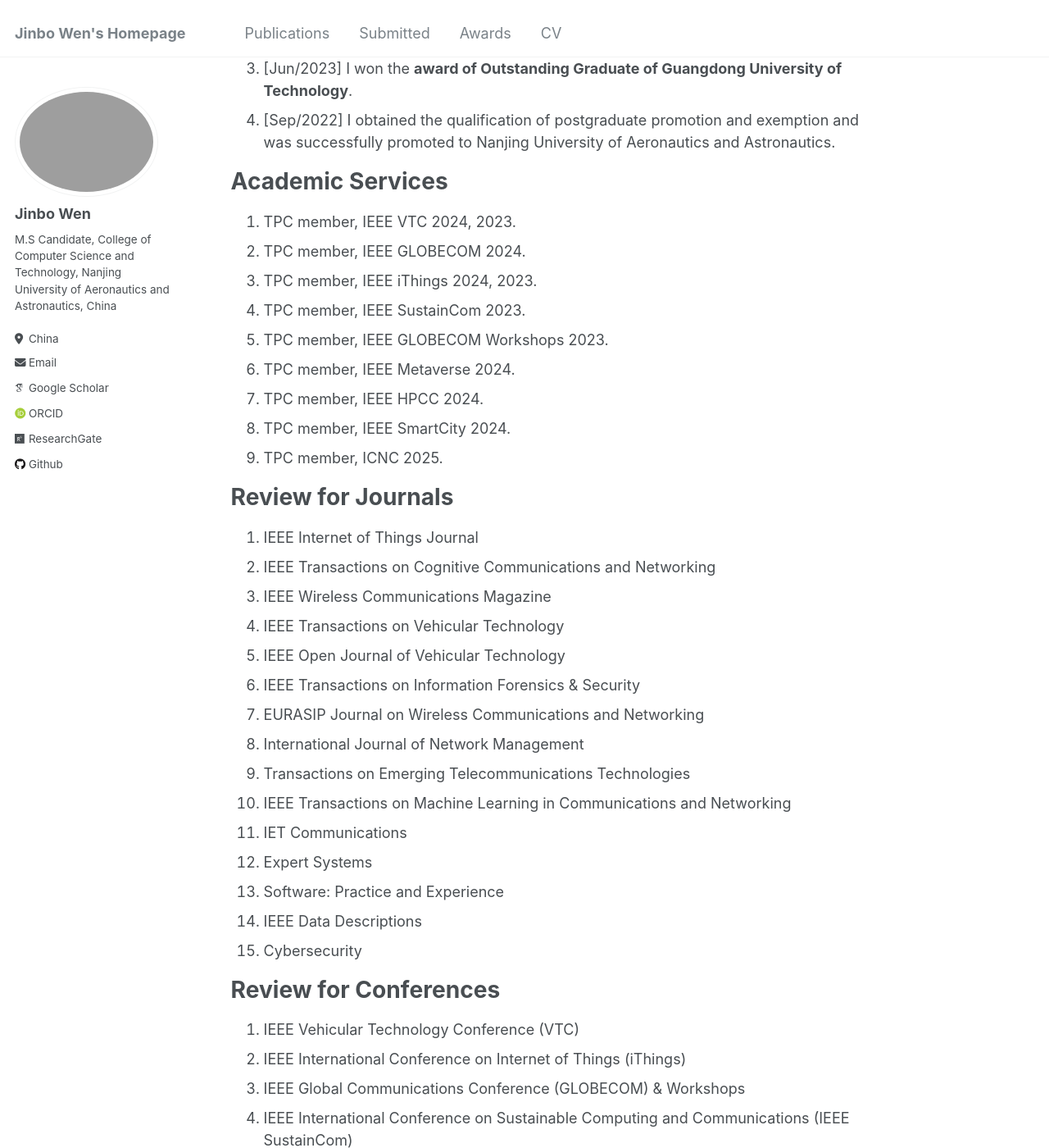
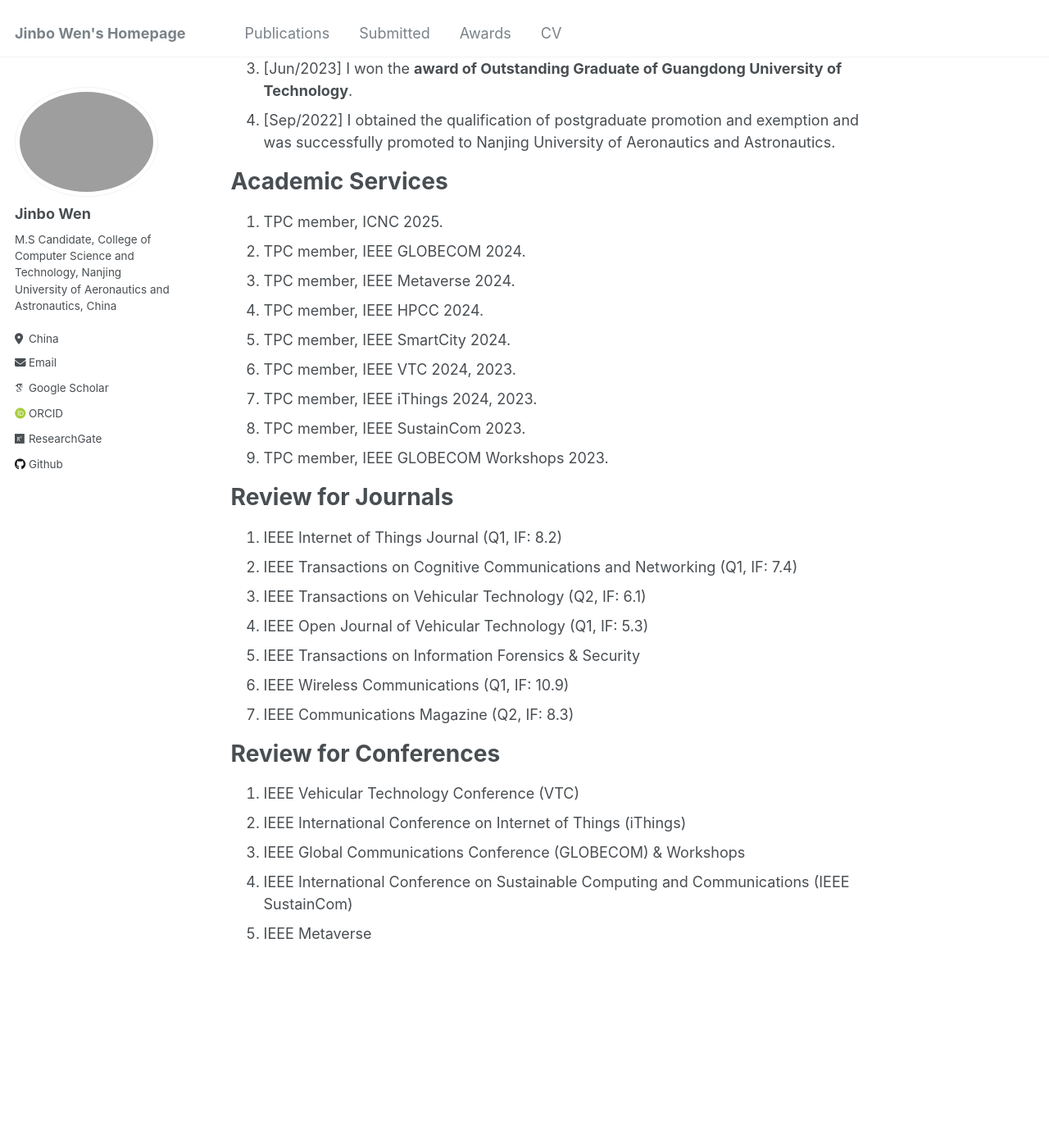
Before and after one commit to JinboWen00/JinboWen00.github.io, a Jekyll site: the page built from _pages/about.md, in a window 1280 px wide and 1400 px high, scrolled down 542 px. Shown: the whole window at 82% size. Built offline with Jekyll 4.4.1, drawn with Linux system fonts in a browser that asks for light colours; some web fonts are replaced.

Commit message:
Update about.md

```diff
--- a/_pages/about.md
+++ b/_pages/about.md
@@ -22,33 +22,33 @@
 
 Academic Services
 ======
-1. TPC member, IEEE VTC 2024, 2023.
+1. TPC member, ICNC 2025.
 2. TPC member, IEEE GLOBECOM 2024.
-3. TPC member, IEEE iThings 2024, 2023.
-4. TPC member, IEEE SustainCom 2023.
-5. TPC member, IEEE GLOBECOM Workshops 2023.
-6. TPC member, IEEE Metaverse 2024.
-7. TPC member, IEEE HPCC 2024.
-8. TPC member, IEEE SmartCity 2024.
-9. TPC member, ICNC 2025.
+3. TPC member, IEEE Metaverse 2024.
+4. TPC member, IEEE HPCC 2024.
+5. TPC member, IEEE SmartCity 2024.
+6. TPC member, IEEE VTC 2024, 2023.
+7. TPC member, IEEE iThings 2024, 2023.
+8. TPC member, IEEE SustainCom 2023.
+9. TPC member, IEEE GLOBECOM Workshops 2023.
 
 Review for Journals
 ======
-1.  IEEE Internet of Things Journal
-2.  IEEE Transactions on Cognitive Communications and Networking
-3.  IEEE Wireless Communications Magazine
-4.  IEEE Transactions on Vehicular Technology
-5.  IEEE Open Journal of Vehicular Technology
-6.  IEEE Transactions on Information Forensics & Security
-7.  EURASIP Journal on Wireless Communications and Networking
-8.  International Journal of Network Management
-9.  Transactions on Emerging Telecommunications Technologies
-10. IEEE Transactions on Machine Learning in Communications and Networking
-11. IET Communications
-12. Expert Systems
-13. Software: Practice and Experience
-14. IEEE Data Descriptions
-15. Cybersecurity
+1.  IEEE Internet of Things Journal (Q1, IF: 8.2)
+2.  IEEE Transactions on Cognitive Communications and Networking (Q1, IF: 7.4)
+3.  IEEE Transactions on Vehicular Technology (Q2, IF: 6.1)
+4.  IEEE Open Journal of Vehicular Technology (Q1, IF: 5.3)
+5.  IEEE Transactions on Information Forensics & Security
+6.  IEEE Wireless Communications (Q1, IF: 10.9)
+7.  IEEE Communications Magazine (Q2, IF: 8.3)
+<!-- 8.  EURASIP Journal on Wireless Communications and Networking -->
+<!-- 9.  International Journal of Network Management -->
+<!-- 10. Transactions on Emerging Telecommunications Technologies -->
+<!-- 11. IEEE Transactions on Machine Learning in Communications and Networking -->
+<!-- 12. IET Communications -->
+<!-- 13. Expert Systems -->
+<!-- 14. Software: Practice and Experience -->
+<!-- 15. IEEE Data Descriptions-->
 <!-- 16. Cybersecurity -->
 
 Review for Conferences
```
